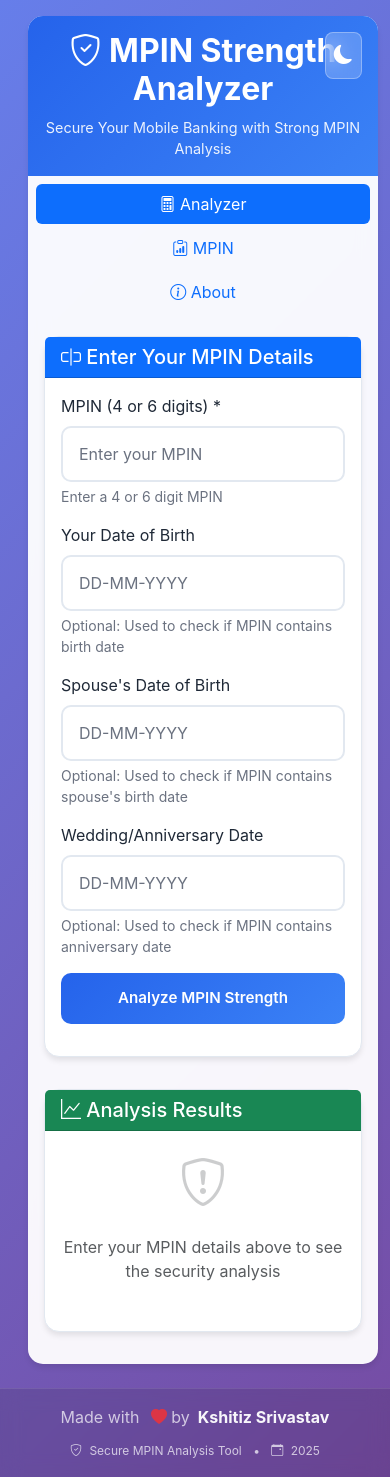
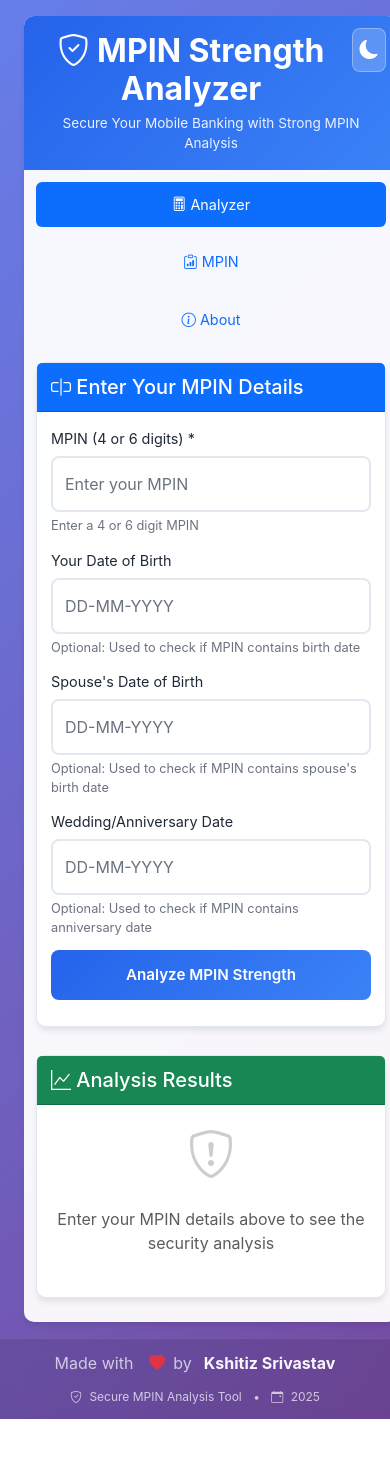
Before and after one commit to KshitizSrivastav/MPIN-Analyzer, a Flask app: page / in a window 390 px wide. After the commit the page ends 1419 px from the top, so only its background shows below. Run offline with Flask 3, Linux system fonts and the light colour scheme.

Commit message:
Formatting changes

```diff
--- a/templates/index.html
+++ b/templates/index.html
@@ -239,43 +239,89 @@
 
         /* Small devices (phones, less than 576px) */
         @media (max-width: 575.98px) {
+            body {
+                padding: 0;
+                margin: 0;
+            }
+
+            .container-fluid {
+                padding-left: 0.5rem;
+                padding-right: 0.5rem;
+            }
+
             .main-container {
                 margin: 0.5rem auto;
-                border-radius: 15px;
-                width: calc(100% - 1rem);
+                border-radius: 10px;
+                width: 100%;
+                max-width: calc(100vw - 1rem);
             }
 
             .header {
-                padding: 1rem;
-                border-radius: 15px 15px 0 0;
+                padding: 1rem 0.75rem;
+                border-radius: 10px 10px 0 0;
+                position: relative;
             }
 
             .header h1 {
-                font-size: 1.5rem;
+                font-size: 1.4rem;
+                margin-bottom: 0.25rem;
+                padding-right: 2.5rem; /* Space for theme toggle */
             }
 
             .header p {
-                font-size: 0.9rem;
+                font-size: 0.85rem;
+            }
+
+            .theme-toggle {
+                top: 0.75rem;
+                right: 0.75rem;
+                padding: 0.4rem;
+            }
+
+            .p-2.p-md-4 {
+                padding: 0.75rem !important;
+            }
+
+            .card {
+                margin-bottom: 0.75rem;
+                border-radius: 10px;
             }
 
             .card-body {
-                padding: 1rem;
+                padding: 0.875rem;
+            }
+
+            .card-header {
+                padding: 0.75rem 0.875rem;
+                font-size: 0.95rem;
             }
 
             .analysis-section {
-                padding: 0.75rem;
+                padding: 0.625rem;
                 margin: 0.5rem 0;
+                border-radius: 8px;
             }
 
             .btn {
                 padding: 0.875rem 1rem;
                 font-size: 0.95rem;
                 width: 100%;
+                border-radius: 8px;
             }
 
             .form-control, .form-select {
-                padding: 0.875rem 1rem;
+                padding: 0.875rem 0.75rem;
                 font-size: 16px; /* Prevents zoom on iOS */
+                border-radius: 8px;
+            }
+
+            .form-label {
+                font-size: 0.9rem;
+                margin-bottom: 0.4rem;
+            }
+
+            .form-text {
+                font-size: 0.8rem;
             }
 
             .test-results {
@@ -284,23 +330,75 @@
 
             /* Stack cards vertically on mobile */
             .row > .col-lg-6 {
-                margin-bottom: 1rem;
+                margin-bottom: 0.75rem;
             }
 
             /* Smaller badges and text on mobile */
             .badge {
-                font-size: 0.8rem;
-                padding: 0.4rem 0.8rem;
+                font-size: 0.75rem;
+                padding: 0.35rem 0.7rem;
             }
 
             /* Adjust tab content padding */
             .tab-content {
-                padding: 0.5rem;
+                padding: 0;
+            }
+
+            /* Navigation tabs mobile adjustments */
+            .nav-pills {
+                margin-bottom: 0.75rem !important;
+            }
+
+            .nav-link {
+                padding: 0.75rem 1rem;
+                font-size: 0.9rem;
+                margin-bottom: 0.5rem;
+                border-radius: 8px;
+            }
+
+            /* Mobile text alignment fixes */
+            .result-card {
+                padding: 0.75rem !important;
+                margin-bottom: 0.75rem !important;
+            }
+
+            .test-result-item {
+                padding: 0.625rem;
+                margin: 0.375rem 0;
+                border-radius: 6px;
+            }
+
+            /* Better mobile spacing for lists */
+            ul {
+                padding-left: 1.25rem;
+            }
+
+            .list-unstyled {
+                padding-left: 0;
+            }
+
+            /* Mobile table responsiveness */
+            .table-responsive {
+                font-size: 0.85rem;
+            }
+
+            /* Adjust margins for mobile */
+            .mb-3 {
+                margin-bottom: 0.75rem !important;
+            }
+
+            .mt-4 {
+                margin-top: 1rem !important;
             }
         }
 
         /* Medium devices (tablets, 576px to 991.98px) */
         @media (min-width: 576px) and (max-width: 991.98px) {
+            .container-fluid {
+                padding-left: 1rem;
+                padding-right: 1rem;
+            }
+
             .main-container {
                 margin: 1rem auto;
                 width: calc(100% - 2rem);
@@ -316,6 +414,10 @@
 
             .test-results {
                 max-height: 350px;
+            }
+
+            .card-body {
+                padding: 1.25rem;
             }
         }
 
@@ -494,16 +596,27 @@
         /* Mobile footer adjustments */
         @media (max-width: 575.98px) {
             .footer {
-                margin-top: 2rem;
+                margin-top: 1rem;
+            }
+
+            .footer .container {
+                padding-left: 0.5rem;
+                padding-right: 0.5rem;
             }
 
             .footer .py-3 {
-                padding-top: 1rem !important;
-                padding-bottom: 1rem !important;
+                padding-top: 0.75rem !important;
+                padding-bottom: 0.75rem !important;
             }
 
             .footer small {
                 font-size: 0.75rem;
+            }
+
+            .footer .d-flex {
+                flex-wrap: wrap;
+                justify-content: center;
+                gap: 0.25rem;
             }
         }
 
```
Also changed, not shown: templates/simple_debug.html (+59 -3 lines).
